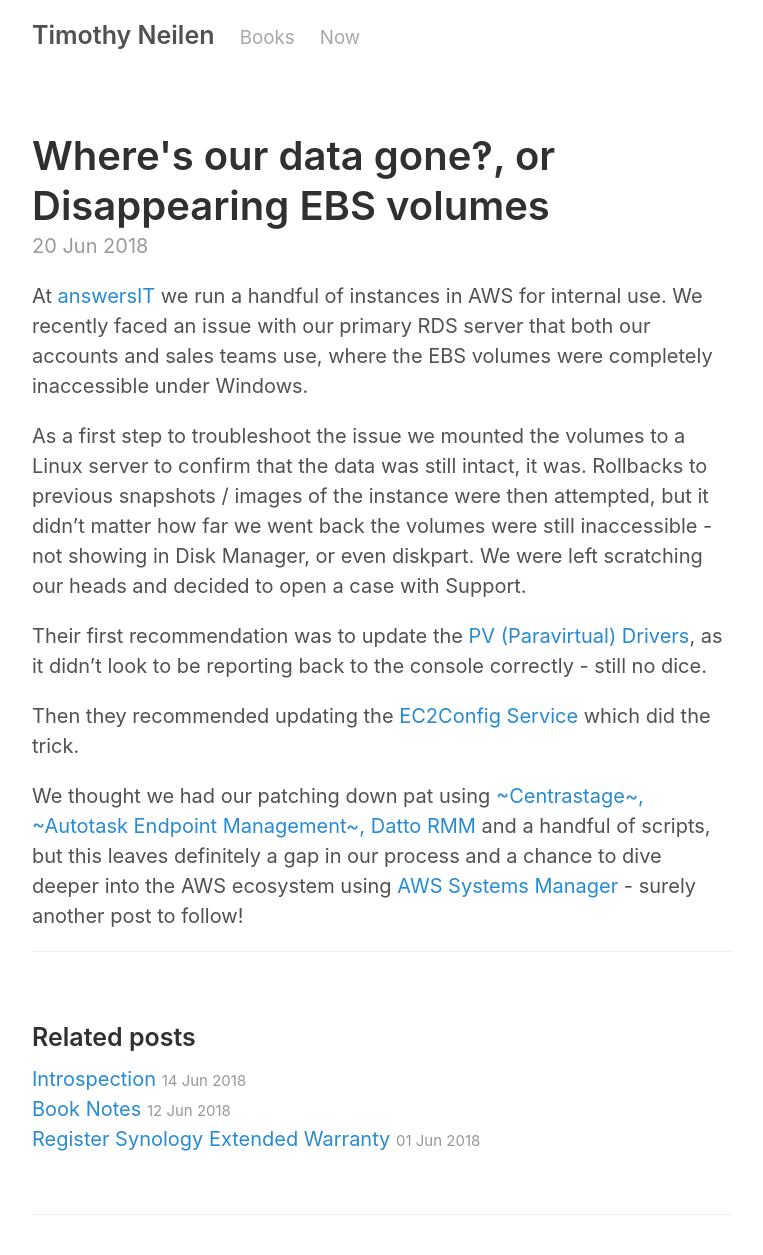
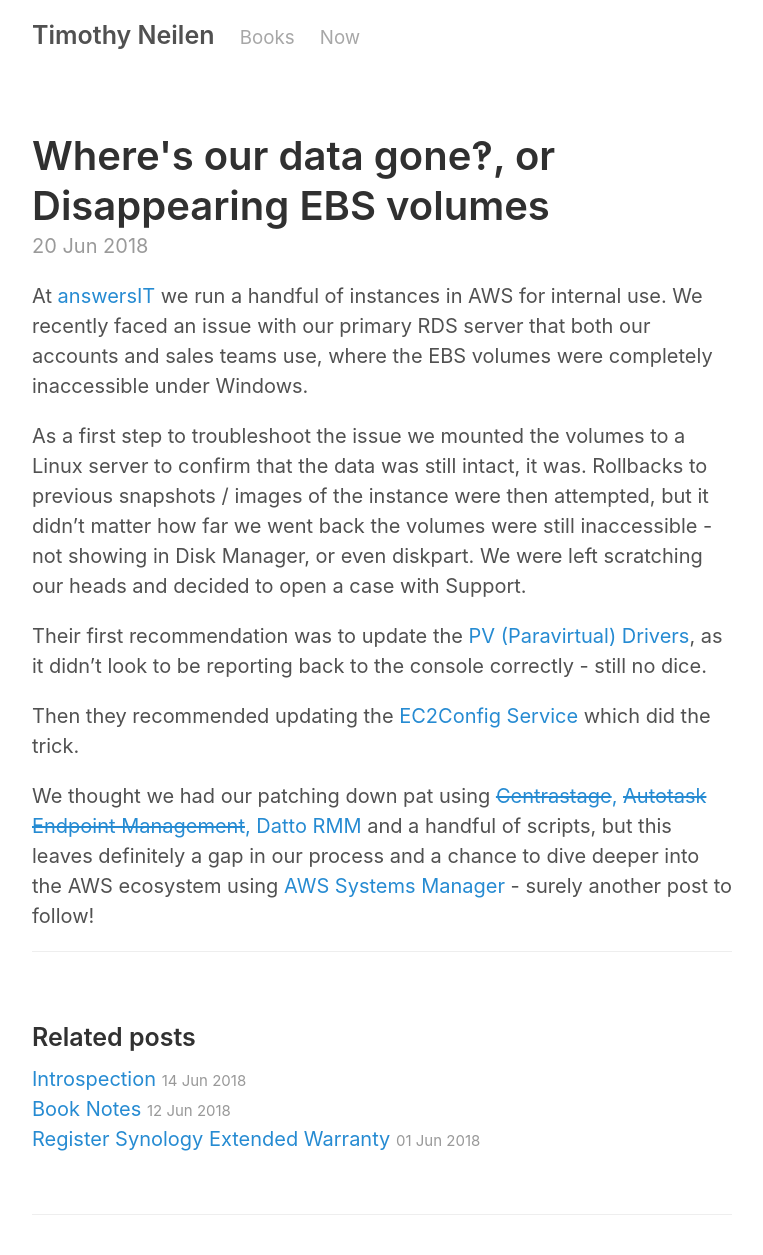
Before and after one commit to teejayen/teejayen.github.io, a Jekyll site: the page built from _posts/2018-06-21-disappearing-ebs-volumes.md, in a window 1280 px wide. Shown: the whole page, without its empty margins (258-1021 px from the left). Built offline with Jekyll 4.4.1, drawn with Linux system fonts in a browser that asks for light colours.

Commit message:
md is hard

```diff
--- a/_posts/2018-06-21-disappearing-ebs-volumes.md
+++ b/_posts/2018-06-21-disappearing-ebs-volumes.md
@@ -11,4 +11,4 @@
 
 Then they recommended updating the [EC2Config Service](https://docs.aws.amazon.com/AWSEC2/latest/WindowsGuide/ec2config-service.html) which did the trick.
 
-We thought we had our patching down pat using [~Centrastage~, ~Autotask Endpoint Management~, Datto RMM](https://www.datto.com/business-management/datto-rmm) and a handful of scripts, but this leaves definitely a gap in our process and a chance to dive deeper into the AWS ecosystem using [AWS Systems Manager](https://docs.aws.amazon.com/systems-manager/latest/userguide/what-is-systems-manager.html) - surely another post to follow!
+We thought we had our patching down pat using [~~Centrastage~~, ~~Autotask Endpoint Management~~, Datto RMM](https://www.datto.com/business-management/datto-rmm) and a handful of scripts, but this leaves definitely a gap in our process and a chance to dive deeper into the AWS ecosystem using [AWS Systems Manager](https://docs.aws.amazon.com/systems-manager/latest/userguide/what-is-systems-manager.html) - surely another post to follow!
```
